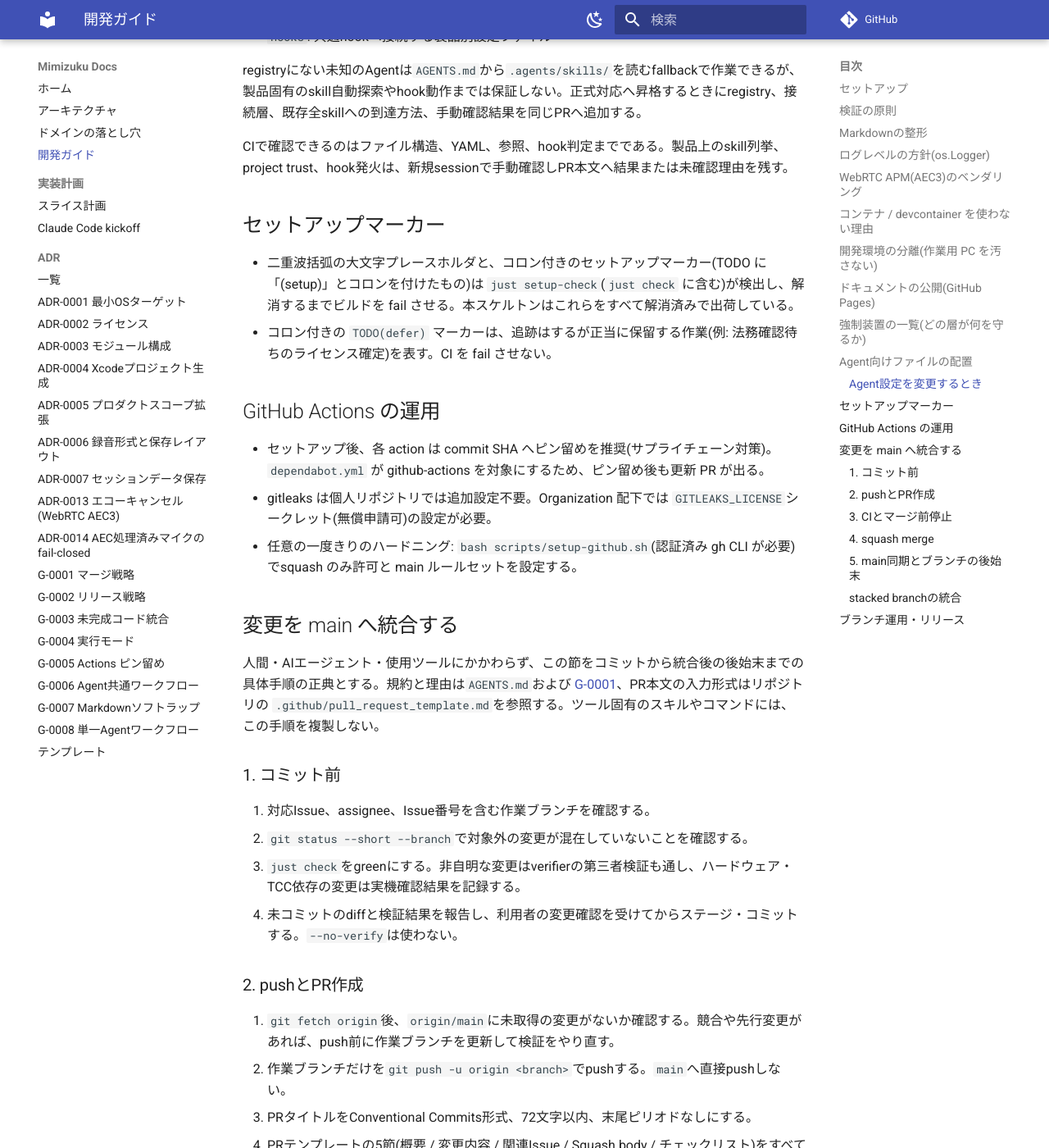
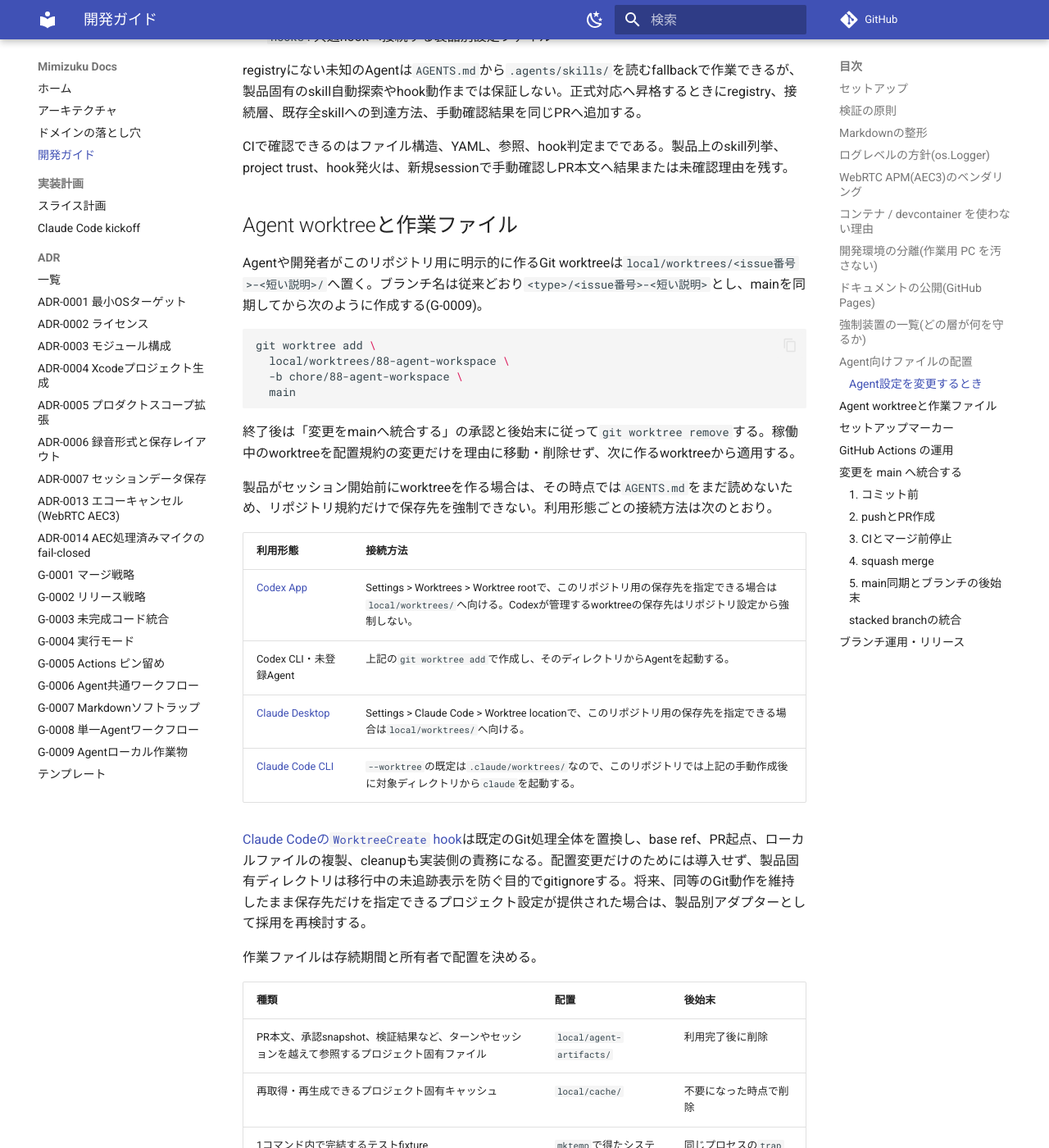
Before and after one commit to nallto/mimizuku, an MkDocs documentation site: the page built from docs/development.md, in a window 1280 px wide and 1400 px high, scrolled down 5650 px. Shown: the whole window at 82% size. Built offline with MkDocs 1.6.1 and Material for MkDocs 9.7.7, drawn with Linux system fonts in a browser that asks for light colours; comment, search, counter and statistics services are not loaded; some of the changed text lies outside the part shown.

Commit message:
chore: Agentのworktreeと作業ファイル配置を統一する

````diff
--- a/docs/development.md
+++ b/docs/development.md
@@ -132,6 +132,41 @@ registryにない未知のAgentは`AGENTS.md`から`.agents/skills/`を読むfal
 
 CIで確認できるのはファイル構造、YAML、参照、hook判定までである。製品上のskill列挙、project trust、hook発火は、新規sessionで手動確認しPR本文へ結果または未確認理由を残す。
 
+## Agent worktreeと作業ファイル
+
+Agentや開発者がこのリポジトリ用に明示的に作るGit worktreeは`local/worktrees/<issue番号>-<短い説明>/`へ置く。ブランチ名は従来どおり`<type>/<issue番号>-<短い説明>`とし、mainを同期してから次のように作成する(G-0009)。
+
+```bash
+git worktree add \
+  local/worktrees/88-agent-workspace \
+  -b chore/88-agent-workspace \
+  main
+```
+
+終了後は「変更をmainへ統合する」の承認と後始末に従って`git worktree remove`する。稼働中のworktreeを配置規約の変更だけを理由に移動・削除せず、次に作るworktreeから適用する。
+
+製品がセッション開始前にworktreeを作る場合は、その時点では`AGENTS.md`をまだ読めないため、リポジトリ規約だけで保存先を強制できない。利用形態ごとの接続方法は次のとおり。
+
+| 利用形態 | 接続方法 |
+| --- | --- |
+| [Codex App](https://learn.chatgpt.com/docs/environments/git-worktrees) | Settings > Worktrees > Worktree rootで、このリポジトリ用の保存先を指定できる場合は`local/worktrees/`へ向ける。Codexが管理するworktreeの保存先はリポジトリ設定から強制しない。 |
+| Codex CLI・未登録Agent | 上記の`git worktree add`で作成し、そのディレクトリからAgentを起動する。 |
+| [Claude Desktop](https://code.claude.com/docs/en/desktop) | Settings > Claude Code > Worktree locationで、このリポジトリ用の保存先を指定できる場合は`local/worktrees/`へ向ける。 |
+| [Claude Code CLI](https://code.claude.com/docs/en/worktrees) | `--worktree`の既定は`.claude/worktrees/`なので、このリポジトリでは上記の手動作成後に対象ディレクトリから`claude`を起動する。 |
+
+[Claude Codeの`WorktreeCreate` hook](https://code.claude.com/docs/en/hooks#worktreecreate)は既定のGit処理全体を置換し、base ref、PR起点、ローカルファイルの複製、cleanupも実装側の責務になる。配置変更だけのためには導入せず、製品固有ディレクトリは移行中の未追跡表示を防ぐ目的でgitignoreする。将来、同等のGit動作を維持したまま保存先だけを指定できるプロジェクト設定が提供された場合は、製品別アダプターとして採用を再検討する。
+
+作業ファイルは存続期間と所有者で配置を決める。
+
+| 種類 | 配置 | 後始末 |
+| --- | --- | --- |
+| PR本文、承認snapshot、検証結果など、ターンやセッションを越えて参照するプロジェクト固有ファイル | `local/agent-artifacts/` | 利用完了後に削除 |
+| 再取得・再生成できるプロジェクト固有キャッシュ | `local/cache/` | 不要になった時点で削除 |
+| 1コマンド内で完結するテストfixture | `mktemp`で得たシステム一時領域 | 同じプロセスの`trap`等で必ず削除 |
+| OS、Swift、Xcode、Agent製品自身が管理する内部データ | 各製品が定める保存先 | 各製品のretentionとcleanupに従う |
+
+`/private/tmp`などへ置いたファイルを後のターンやセッションで参照する運用は、cleanupを保証できずプロジェクトからも発見できないため行わない。恒久化すべき知識は`local/`に残さず、AGENTS.md、docs、ADR、GitHub Issueへ移す。
+
 ## セットアップマーカー
 
 - 二重波括弧の大文字プレースホルダと、コロン付きのセットアップマーカー(TODO に「(setup)」とコロンを付けたもの)は `just setup-check`(`just check` に含む)が検出し、解消するまでビルドを fail させる。本スケルトンはこれらをすべて解消済みで出荷している。
@@ -175,13 +210,15 @@ CIで確認できるのはファイル構造、YAML、参照、hook判定まで
 2. `gh pr merge <number> --squash --match-head-commit <承認済みhead commit>`を使い、承認後のcommit差し替えを機械的に拒否する。subjectを `<PRタイトル> (#<number>)`、bodyを**PR本文全文**にする。コミット一覧の自動生成本文へ置き換えない。
 3. `gh pr view <number>`で`MERGED`、merge commit、`Closes`対象Issueのcloseを確認する。確認できない状態で後続作業へ進まない。
 
-CLIでは承認対象のsnapshotと本文を一時ファイルへ保持する。承認後に同じfieldsを再取得し、`cmp`が不一致ならマージせず再承認する。
+CLIでは承認対象のsnapshotと本文を`local/agent-artifacts/`へ保持する。承認後に同じfieldsを再取得し、`cmp`が不一致ならマージせず再承認する。
 
 ```bash
 pr_number=123
-pr_snapshot_file="$(mktemp)"
-current_snapshot_file="$(mktemp)"
-pr_body_file="$(mktemp)"
+pr_artifact_dir="local/agent-artifacts/pr-$pr_number"
+mkdir -p "$pr_artifact_dir"
+pr_snapshot_file="$pr_artifact_dir/approved.json"
+current_snapshot_file="$pr_artifact_dir/current.json"
+pr_body_file="$pr_artifact_dir/body.md"
 gh pr view "$pr_number" \
   --json baseRefName,headRefName,headRefOid,title,body > "$pr_snapshot_file"
 
@@ -199,9 +236,13 @@ gh pr merge "$pr_number" --squash \
   --match-head-commit "$approved_head" \
   --subject "$pr_title (#$pr_number)" \
   --body-file "$pr_body_file"
+
+# gh pr viewでマージ済みと確認した後
+rm -- "$pr_snapshot_file" "$current_snapshot_file" "$pr_body_file"
+rmdir -- "$pr_artifact_dir"
 ```
 
-`cmp`またはcheck確認が失敗したら後続コマンドを実行しない。一時ファイルはマージ確認後に削除する。削除を自動化できない環境では、保存場所を報告して利用者に後始末を委ねる。
+`cmp`またはcheck確認が失敗したら後続コマンドを実行しない。作業ファイルはマージ確認後に削除する。削除を自動化できない環境では、保存場所を報告して利用者に後始末を委ねる。
 
 ### 5. main同期とブランチの後始末
 
--- a/mkdocs.yml
+++ b/mkdocs.yml
@@ -58,4 +58,5 @@ nav:
       - G-0006 Agent共通ワークフロー: adr/governance/G-0006-agent-workflow-source.md
       - G-0007 Markdownソフトラップ: adr/governance/G-0007-markdown-soft-wrap.md
       - G-0008 単一Agentワークフロー: adr/governance/G-0008-unified-agent-workflow.md
+      - G-0009 Agentローカル作業物: adr/governance/G-0009-agent-local-artifact-placement.md
       - テンプレート: adr/template.md
````
Also changed, not shown: AGENTS.md (+1 -0 lines), docs/adr/README.md (+1 -0 lines), docs/adr/governance/G-0009-agent-local-artifact-placement.md (added, +41 -0 lines), local/README.md (+5 -0 lines), 3 other files.
